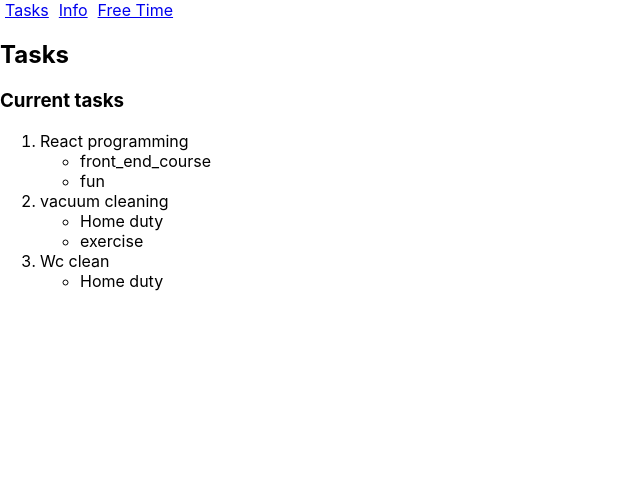
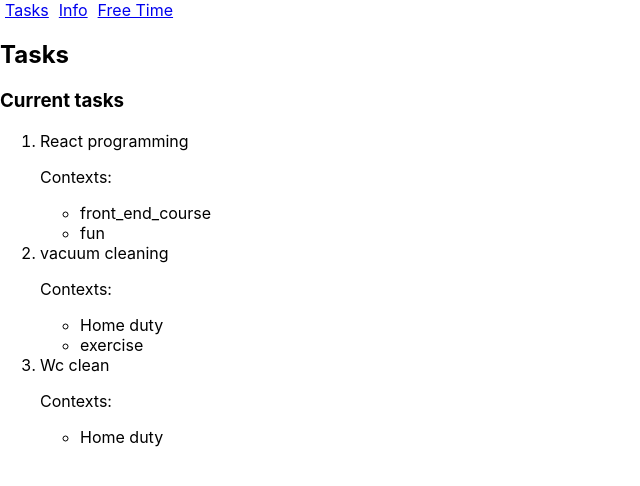
Before and after one commit to tune-ever/react-harjoitustyo-syksy-2022-tamk, a React (Create React App) app: page / in a window 1280 px wide. Shown: the top 486 px of the page, without its empty margins (0-640 px from the left). Built offline with nearby package versions, Linux system fonts and the light colour scheme; data requests are answered from the project's data file.

Commit message:
Task.js: Added header for contexts

```diff
--- a/src/components/Task.js
+++ b/src/components/Task.js
@@ -1,11 +1,11 @@
 const Task = props => {
   const name = props.task.name;
   const contexts = props.task.contexts;
-
   return (
     <div>
       {name}
       <section>
+        <p>Contexts:</p>
         <ul>{contexts.map(context => <li key={context}>{context}</li>)}</ul>
       </section>
     </div>
```
